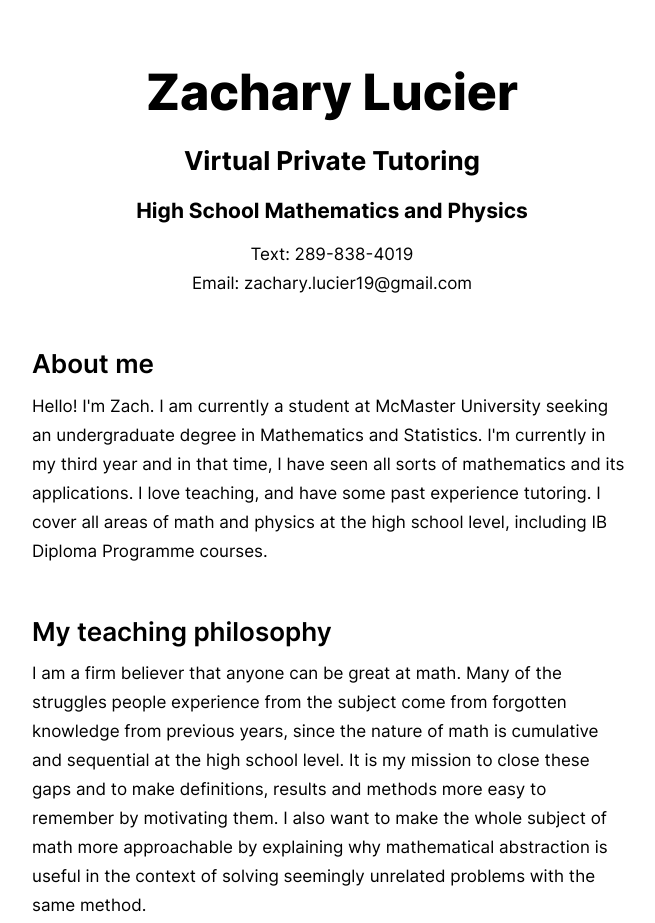
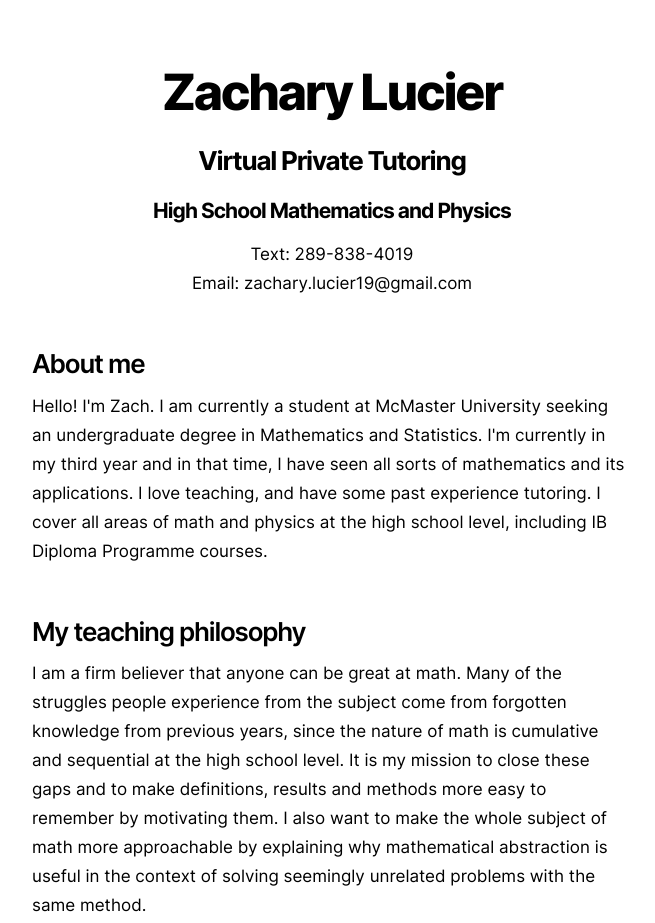
Before and after one commit to zlucier/tutoring, a plain HTML site: page index.html in a window 1280 px wide. Shown: the top 923 px of the page, without its empty margins (308-963 px from the left). Drawn offline with Linux system fonts and the light colour scheme; a small style sheet from the web is missing.

Commit message:
Add files via upload

```diff
--- a/index.html
+++ b/index.html
@@ -1,6 +1,8 @@
-<html>
+<!DOCTYPE html>
+<html lang="en">
   <head>
     <meta name="viewport" content="width=device-width, initial-scale=1.0">
+    <title>Zachary Lucier | Tutoring</title>
     <style>
       a {
         line-break: anywhere;
@@ -35,18 +37,21 @@ h1 {
   font-weight: 800;
   font-size: 50px;
   line-height: 1.1em;
+  letter-spacing: -0.046em;
 }
 h2 {
   padding: 0;
   font-weight: 700;
   font-size: 26px;
   line-height: 1.2em;
+  letter-spacing: -0.046em;
 }
 h3 {
   padding: 0;
   margin: 2em 0 0.5em 0;
   font-weight: 600;
   font-size: 26px;
+  letter-spacing: -0.046em;
 }
 p {
   padding: 0;
```
